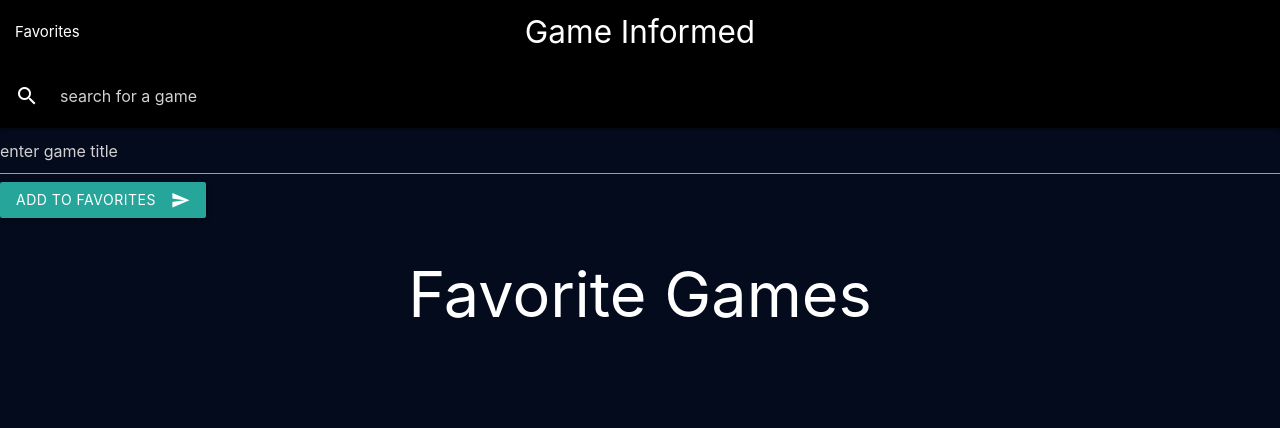
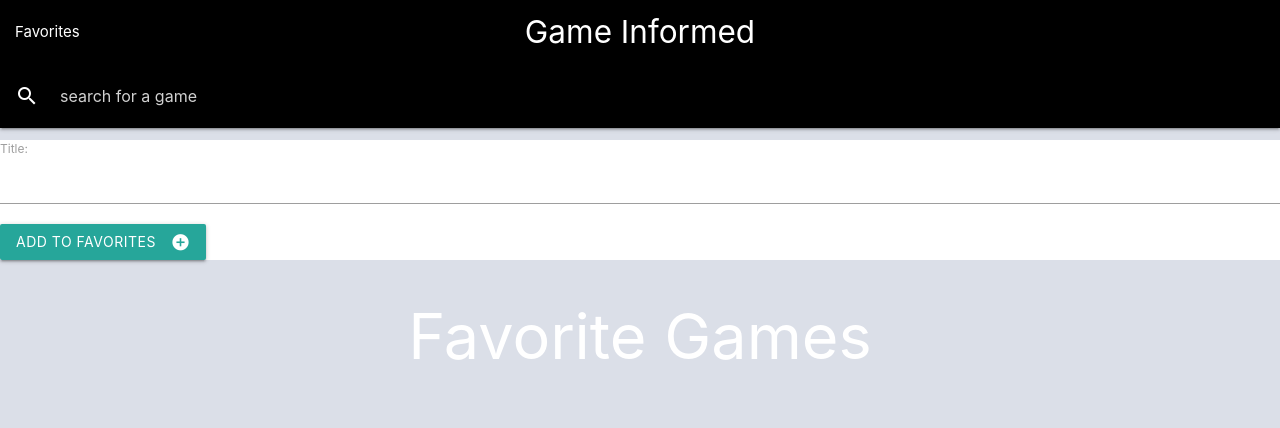
Before and after one commit to TR-1000/GameScraper, a Django app: page /favorites in a window 1280 px wide. Shown: the top 428 px of the page. Run offline with Django 3.2, Linux system fonts and the light colour scheme; data that the repository does not hold is empty; some libraries are stand-ins or nearby versions.

Commit message:
Daily commit

```diff
--- a/gameified/settings.py
+++ b/gameified/settings.py
@@ -10,7 +10,11 @@ For the full list of settings and their values, see
 https://docs.djangoproject.com/en/2.2/ref/settings/
 """
 
+
+from dotenv import load_dotenv
+load_dotenv()
 import os
+
 
 # Build paths inside the project like this: os.path.join(BASE_DIR, ...)
 BASE_DIR = os.path.dirname(os.path.dirname(os.path.abspath(__file__)))
@@ -119,3 +123,5 @@ USE_TZ = True
 # https://docs.djangoproject.com/en/2.2/howto/static-files/
 
 STATIC_URL = '/static/'
+
+LOGIN_REDIRECT_URL = '/'
--- a/gameified/urls.py
+++ b/gameified/urls.py
@@ -16,7 +16,9 @@ Including another URLconf
 from django.contrib import admin
 from django.urls import path, include
 
+
 urlpatterns = [
     path('admin/', admin.site.urls),
     path('', include('games.urls')),
+
 ]
--- a/games/static/css/main.css
+++ b/games/static/css/main.css
@@ -1,5 +1,5 @@
 body {
-  background-color: #030b1c;
+  background-color: #dbdfe8;
 }
 
 nav {
@@ -19,3 +19,7 @@ nav {
   text-align: center;
   color: #fff;
 }
+
+#favorites_form {
+  background-color: white;
+}
--- a/games/templates/favorites.html
+++ b/games/templates/favorites.html
@@ -2,13 +2,13 @@
 {% block content %}
 
 <!-- Form to add games -->
-<form action="{% url 'favorites' %}" method="POST">
+<form id="favorites_form" action="{% url 'favorites' %}" method="POST">
+  <label  for="title">
   {% csrf_token %}
-  <label for="title">
-    <input id="title" placeholder="enter game title" name="title" type="text" required>
+  {{form.as_p}}
   </label>
   <button class="btn waves-effect waves-light" type="submit" name="action">Add to Favorites
-   <i class="material-icons right">send</i>
+   <i class="material-icons right">add_circle</i>
  </button>
 </form>
 
@@ -28,13 +28,13 @@
           {% csrf_token %}
           <input type="hidden" name="game_search" value="{{game}}">
           <button class="btn waves-effect waves-light" type="submit" name="action">Get Info
-           <i class="material-icons right">send</i>
+           <i class="material-icons right">info</i>
          </button>
         </form>
       </div>
       <div class="card-action">
         <a href="{% url 'delete' game.id %}">remove from favorites</a>
-
+        <a href="{% url 'update' game.id %}">Edit Game</a>
       </div>
     </div>
   </div>
--- a/games/templates/games_index.html
+++ b/games/templates/games_index.html
@@ -18,7 +18,7 @@
               {% csrf_token %}
                 <input id="title" value="{{game.name}}" name="title" type="hidden" required>
                 <button class="btn" type="submit" name="action">Add to Favorites
-                  <i class="material-icons right">send</i>
+                  <i class="material-icons right">add_circle</i>
                 </button>
               </form>
               <p>{{info.description}}</p> <br>
@@ -72,7 +72,7 @@
     <div class="col s12 m7">
       <div class="card">
         <div class="row">
-          <iframe class="bing_frame" src="https://www.bing.com/images/search?q=fallout+76&qpvt=fallout+76&first=1&cw=1942&ch=1270" width="" height=""></iframe>
+          <iframe class="bing_frame" src="{{bing_api.images.webSearchUrl}}" width="" height=""></iframe>
 
           {% for image in bing_api.images.value %}
           <div class="card-image">
--- a/games/urls.py
+++ b/games/urls.py
@@ -7,4 +7,5 @@ urlpatterns = [
     path('', views.home, name="home"),
     path('favorites', views.favorites, name="favorites"),
     path('delete/<game_id>', views.delete, name="delete"),
+    path('update/<game_id>', views.update, name="update"),
 ]
--- a/games/views.py
+++ b/games/views.py
@@ -2,11 +2,12 @@ from django.shortcuts import render, redirect
 from django.contrib import messages
 from . models import Game
 from . forms import GameForm
-
+from django.contrib.auth.decorators import login_required
 
 def home(request):
     import requests
     import json
+    import os
 
     # Import required modules.
     from azure.cognitiveservices.search.websearch import WebSearchAPI
@@ -25,8 +26,8 @@ def home(request):
         except Exception as error:
             rawg_api = "Error loading api data..."
 
-
-        subscription_key = "d934abc86e314ea0bada2199dd27cadf"
+        API_KEY = os.getenv("API_KEY")
+        subscription_key = API_KEY
         assert subscription_key
         search_url = "https://api.cognitive.microsoft.com/bing/v7.0/search"
         headers = {"Ocp-Apim-Subscription-Key": subscription_key}
@@ -1389,27 +1390,27 @@ def home(request):
 
 
 
-
-
-
-def about(request):
-    return render(request, 'about.html', {})
-
-
-
-
-
 def favorites(request):
+    form = GameForm(request.POST or None)
     if request.method == 'POST':
-        form = GameForm(request.POST or None)
 
         if form.is_valid():
             form.save()
             messages.success(request, ("This game has been added to your favorites"))
             return redirect('favorites')
     games = Game.objects.all()
-    return render(request, 'favorites.html', {'games': games})
+    return render(request, 'favorites.html', {'form': form, 'games': games})
 
+
+def update(request, game_id):
+    games = Game.objects.all()
+    game = Game.objects.get(pk=game_id)
+    form = GameForm(request.POST or None, instance=game)
+    if form.is_valid():
+        game = form.save()
+        return redirect(favorites)
+
+    return render(request, 'favorites.html', {'form': form, 'games': games})
 
 
 
```
